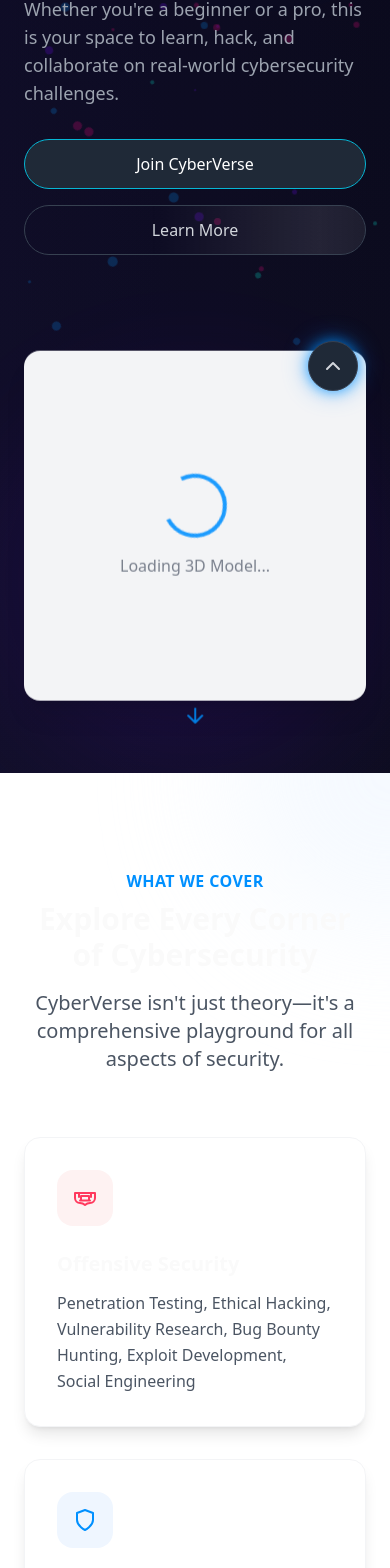
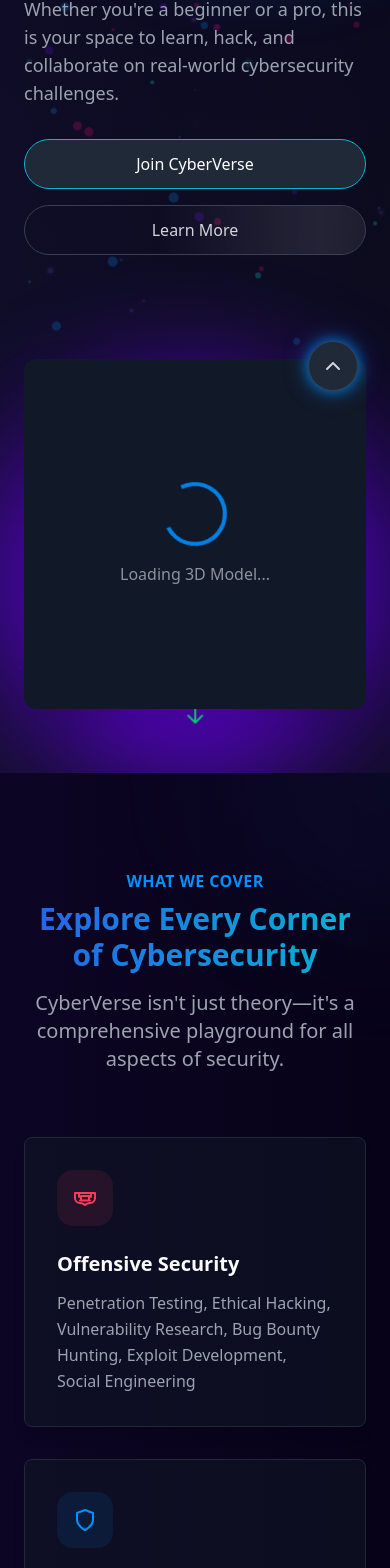
Before and after one commit to Anadi-Gupta1/cyberplayground-adventure, a React (Vite) app: page / in a window 390 px wide. Shown: the part 421-1989 px from the top of the page. Built offline with nearby package versions, Linux system fonts and the light colour scheme.

Commit message:
Enhance site with dark theme, 3D, CSS
- Implement dark theme across all pages.
- Integrate 3D animations and models.
- Add advanced CSS and JavaScript enhancements.

```diff
--- a/src/components/Features.tsx
+++ b/src/components/Features.tsx
@@ -1,8 +1,11 @@
-import React, { useEffect } from 'react';
+
+import React, { useEffect, useRef } from 'react';
 import { cn } from "@/lib/utils";
 import ThreeDModel from '@/components/ThreeDModel';
 
 const Features = () => {
+  const sectionRef = useRef<HTMLElement>(null);
+
   // Animation on scroll
   useEffect(() => {
     const fadeElems = document.querySelectorAll('.fade-in-section');
@@ -19,10 +22,46 @@ const Features = () => {
       observer.observe(elem);
     });
 
+    // Mouse move effect for 3D tilt
+    const tiltCards = document.querySelectorAll('.tilt-card');
+
+    const handleMouseMove = (e: MouseEvent) => {
+      tiltCards.forEach(card => {
+        const rect = (card as HTMLElement).getBoundingClientRect();
+        const x = e.clientX - rect.left;
+        const y = e.clientY - rect.top;
+
+        const centerX = rect.width / 2;
+        const centerY = rect.height / 2;
+
+        const rotateX = (y - centerY) / 10;
+        const rotateY = (centerX - x) / 10;
+
+        // Only apply effect if mouse is over the card
+        if (x > 0 && x < rect.width && y > 0 && y < rect.height) {
+          (card as HTMLElement).style.transform = `perspective(1000px) rotateX(${rotateX}deg) rotateY(${rotateY}deg) scale(1.05)`;
+        } else {
+          (card as HTMLElement).style.transform = '';
+        }
+      });
+    };
+
+    const handleMouseLeave = () => {
+      tiltCards.forEach(card => {
+        (card as HTMLElement).style.transform = '';
+      });
+    };
+
+    sectionRef.current?.addEventListener('mousemove', handleMouseMove);
+    sectionRef.current?.addEventListener('mouseleave', handleMouseLeave);
+
     return () => {
       fadeElems.forEach(elem => {
         observer.unobserve(elem);
       });
+
+      sectionRef.current?.removeEventListener('mousemove', handleMouseMove);
+      sectionRef.current?.removeEventListener('mouseleave', handleMouseLeave);
     };
   }, []);
 
@@ -32,7 +71,7 @@ const Features = () => {
       color: "red",
       icon: (
         <svg xmlns="http://www.w3.org/2000/svg" className="w-6 h-6" viewBox="0 0 24 24" fill="none" stroke="currentColor" strokeWidth="2" strokeLinecap="round" strokeLinejoin="round">
-          <path d="M2 12a5 5 0 0 0 5 5 8 8 0 0 1 5 2a8 8 0 0 1 5-2 5 5 0 0 0 5-5V7H2z"></path>
+          <path d="M2 12a5 5 0 0 0 5 5 8 8 0 0 1 5 2 8 8 0 0 1 5-2 5 5 0 0 0 5-5V7H2z"></path>
           <path d="M6 11V7h12v4"></path>
           <path d="M8 14v-4h8v4"></path>
           <path d="M7 14.5h10"></path>
@@ -104,16 +143,16 @@ const Features = () => {
   ];
 
   return (
-    <section id="features" className="py-24 bg-white relative overflow-hidden">
+    <section id="features" ref={sectionRef} className="py-24 relative overflow-hidden bg-background animated-gradient">
       {/* Background elements */}
-      <div className="absolute -top-40 -right-40 w-80 h-80 bg-blue-50 rounded-full opacity-60 blur-3xl"></div>
-      <div className="absolute -bottom-40 -left-40 w-80 h-80 bg-purple-50 rounded-full opacity-60 blur-3xl"></div>
+      <div className="absolute -top-40 -right-40 w-80 h-80 bg-blue-900/20 rounded-full opacity-60 blur-3xl"></div>
+      <div className="absolute -bottom-40 -left-40 w-80 h-80 bg-purple-900/20 rounded-full opacity-60 blur-3xl"></div>
 
       <div className="container mx-auto max-w-7xl px-6 md:px-12 relative">
         <div className="text-center mb-16 fade-in-section">
           <h2 className="text-base uppercase font-semibold tracking-wide text-cyber-blue">What We Cover</h2>
-          <h3 className="mt-2 text-3xl md:text-4xl font-bold">Explore Every Corner of Cybersecurity</h3>
-          <p className="mt-4 text-xl text-gray-600 max-w-3xl mx-auto">
+          <h3 className="mt-2 text-3xl md:text-4xl font-bold text-gradient-blue">Explore Every Corner of Cybersecurity</h3>
+          <p className="mt-4 text-xl text-gray-400 max-w-3xl mx-auto">
             CyberVerse isn't just theory—it's a comprehensive playground for all aspects of security.
           </p>
         </div>
@@ -122,35 +161,35 @@ const Features = () => {
           {securityAreas.map((area, index) => (
             <div
               key={area.title}
-              className="fade-in-section bg-white rounded-2xl p-8 shadow-lg hover:shadow-xl transition-all duration-300 border border-gray-100 hover:border-blue-100"
+              className="fade-in-section tilt-card bg-gray-900/50 rounded-2xl p-8 shadow-lg transition-all duration-300 border border-gray-800 growing-border"
               style={{ transitionDelay: `${index * 100}ms` }}
             >
               <div className={cn(
                 "w-14 h-14 rounded-2xl flex items-center justify-center mb-6",
-                area.color === "red" ? "bg-red-50 text-cyber-red" :
-                area.color === "blue" ? "bg-blue-50 text-cyber-blue" :
-                "bg-purple-50 text-cyber-purple"
+                area.color === "red" ? "bg-cyber-red/10 text-cyber-red" :
+                area.color === "blue" ? "bg-cyber-blue/10 text-cyber-blue" :
+                "bg-cyber-purple/10 text-cyber-purple"
               )}>
                 {area.icon}
               </div>
               <h4 className="text-xl font-bold mb-3">{area.title}</h4>
-              <p className="text-gray-600 leading-relaxed">{area.description}</p>
+              <p className="text-gray-400 leading-relaxed">{area.description}</p>
             </div>
           ))}
         </div>
 
         <div className="mt-20 fade-in-section">
-          <div className="bg-gradient-to-r from-blue-500 to-purple-600 rounded-2xl overflow-hidden shadow-xl">
-            <div className="flex flex-col md:flex-row">
+          <div className="bg-gradient-to-r from-blue-900/50 to-purple-900/50 backdrop-blur-sm rounded-2xl overflow-hidden shadow-xl border border-gray-800 card-3d-container">
+            <div className="card-3d flex flex-col md:flex-row">
               <div className="w-full md:w-1/2 p-10 text-white">
-                <h3 className="text-2xl font-bold mb-4">Get Hands-On Experience</h3>
-                <p className="mb-6">
+                <h3 className="text-2xl font-bold mb-4 glitch-text" data-text="Get Hands-On Experience">Get Hands-On Experience</h3>
+                <p className="mb-6 text-gray-300">
                   CyberVerse isn't just about theory—it's a playground for real hacking techniques.
                   Get your hands dirty with our practical workshops and labs.
                 </p>
                 <a
                   href="#workshops"
-                  className="inline-flex items-center px-5 py-3 rounded-full bg-white text-blue-600 font-medium transition-all duration-300 hover:shadow-lg"
+                  className="cyber-button inline-flex items-center rounded-full"
                 >
                   View Workshops
                   <svg xmlns="http://www.w3.org/2000/svg" className="h-5 w-5 ml-2" viewBox="0 0 24 24" fill="none" stroke="currentColor" strokeWidth="2" strokeLinecap="round" strokeLinejoin="round">
@@ -159,9 +198,9 @@ const Features = () => {
                   </svg>
                 </a>
               </div>
-              <div className="w-full md:w-1/2 bg-white">
+              <div className="w-full md:w-1/2 bg-gray-900/50 backdrop-blur-md">
                 <div className="h-full p-6">
-                  <ThreeDModel type="custom" url="https://prod.spline.design/6k804mHSWxPeHRpJ/scene.splinecode" />
+                  <ThreeDModel type="shield" />
                 </div>
               </div>
             </div>
--- a/src/components/Hero.tsx
+++ b/src/components/Hero.tsx
@@ -6,7 +6,7 @@ const Hero = () => {
   const textRef = useRef<HTMLDivElement>(null);
 
   useEffect(() => {
-    // Simple animation for staggered text appearance
+    // Animation for staggered text appearance
     const textElements = textRef.current?.querySelectorAll('.animate-stagger');
     textElements?.forEach((el, index) => {
       setTimeout(() => {
@@ -14,16 +14,61 @@ const Hero = () => {
         el.classList.remove('opacity-0', 'translate-y-4');
       }, 200 + index * 100);
     });
+
+    // Particle animation
+    const createParticles = () => {
+      const particleContainer = document.querySelector('.hero-particles');
+      if (!particleContainer) return;
+
+      // Clean up any existing particles
+      particleContainer.innerHTML = '';
+
+      // Create new particles
+      for (let i = 0; i < 50; i++) {
+        const particle = document.createElement('div');
+        particle.classList.add('particle');
+
+        // Random position, size, and animation duration
+        const size = Math.random() * 4 + 1;
+        particle.style.width = `${size}px`;
+        particle.style.height = `${size}px`;
+        particle.style.left = `${Math.random() * 100}%`;
+        particle.style.top = `${Math.random() * 100}%`;
+
+        // Glow effect colors (blue, purple, cyan)
+        const colors = ['rgba(0, 144, 255, 0.6)', 'rgba(112, 0, 255, 0.6)', 'rgba(0, 255, 200, 0.6)'];
+        particle.style.boxShadow = `0 0 ${size}px ${colors[Math.floor(Math.random() * colors.length)]}`;
+
+        // Animation
+        const duration = Math.random() * 15 + 10;
+        particle.style.animation = `particle-float ${duration}s linear infinite`;
+        particle.style.animationDelay = `${Math.random() * duration}s`;
+
+        particleContainer.appendChild(particle);
+      }
+    };
+
+    createParticles();
+
+    // Recreate particles on window resize
+    window.addEventListener('resize', createParticles);
+
+    return () => {
+      window.removeEventListener('resize', createParticles);
+    };
   }, []);
 
   return (
     <section className="relative min-h-screen pt-28 pb-16 overflow-hidden matrix-bg">
+      {/* Particle effect */}
+      <div className="hero-particles absolute inset-0 pointer-events-none"></div>
+
       {/* Background gradient */}
       <div className="absolute inset-0 bg-gradient-to-b from-gray-900/30 to-gray-800/30 z-0"></div>
 
       {/* Decorative circles */}
-      <div className="absolute top-20 right-0 w-64 h-64 bg-cyber-blue opacity-10 rounded-full blur-3xl"></div>
-      <div className="absolute bottom-0 left-0 w-96 h-96 bg-cyber-purple opacity-10 rounded-full blur-3xl"></div>
+      <div className="absolute top-20 right-0 w-64 h-64 bg-cyber-blue opacity-10 rounded-full blur-3xl animate-pulse"></div>
+      <div className="absolute bottom-0 left-0 w-96 h-96 bg-cyber-purple opacity-10 rounded-full blur-3xl animate-pulse animation-delay-300"></div>
 
       <div className="container mx-auto max-w-7xl px-6 md:px-12 relative z-10">
         <div className="flex flex-col lg:flex-row items-center gap-16">
@@ -65,7 +110,7 @@ const Hero = () => {
 
           {/* 3D Model */}
           <div className="w-full lg:w-1/2 mt-10 lg:mt-0">
-            <div className="relative floating">
+            <div className="relative">
               <ThreeDModel type="shield" />
             </div>
           </div>
@@ -74,14 +119,14 @@ const Hero = () => {
 
       {/* Scroll indicator */}
       <div className="absolute bottom-10 left-1/2 transform -translate-x-1/2 flex flex-col items-center animate-pulse">
-        <p className="text-sm text-gray-400 mb-2">Scroll to explore</p>
+        <p className="text-sm text-gray-400 mb-2 neon-text-green">Scroll to explore</p>
         <svg
           width="24"
           height="24"
           viewBox="0 0 24 24"
           fill="none"
           xmlns="http://www.w3.org/2000/svg"
-          className="animate-bounce text-cyber-blue"
+          className="animate-bounce text-cyber-green"
         >
           <path
             d="M12 5V19M12 19L19 12M12 19L5 12"
--- a/src/components/ThreeDModel.tsx
+++ b/src/components/ThreeDModel.tsx
@@ -15,6 +15,8 @@ declare global {
         'loading-anim'?: string;
         'pixel-ratio'?: string;
         'rendering-scale'?: string;
+        'auto-rotate'?: string;
+        'animation-name'?: string;
       };
     }
   }
@@ -24,6 +26,7 @@ const ThreeDModel: React.FC<ThreeDModelProps> = ({ type, url }) => {
   const containerRef = useRef<HTMLDivElement>(null);
   const [isLoaded, setIsLoaded] = useState(false);
   const [isMobile, setIsMobile] = useState(false);
+  const [isHovering, setIsHovering] = useState(false);
 
   useEffect(() => {
     // Check if we're on mobile
@@ -41,6 +44,7 @@ const ThreeDModel: React.FC<ThreeDModelProps> = ({ type, url }) => {
       script.src = 'https://unpkg.com/@splinetool/viewer@1.9.76/build/spline-viewer.js';
       script.onload = () => {
         setIsLoaded(true);
+        console.log('Spline Viewer script loaded');
       };
       document.head.appendChild(script);
     } else {
@@ -62,46 +66,71 @@ const ThreeDModel: React.FC<ThreeDModelProps> = ({ type, url }) => {
           viewer.setAttribute('loading-anim', 'false');
           viewer.setAttribute('pixel-ratio', '1');
           viewer.setAttribute('rendering-scale', '0.5');
+          viewer.setAttribute('auto-rotate', 'true');
         } else {
           // Default quality for desktop
           viewer.setAttribute('loading-anim', 'true');
           viewer.setAttribute('pixel-ratio', '2');
           viewer.setAttribute('rendering-scale', '1');
+          if (isHovering) {
+            viewer.setAttribute('auto-rotate', 'true');
+          } else {
+            viewer.setAttribute('auto-rotate', 'false');
+          }
         }
       });
     };
 
     if (isLoaded) {
       optimizeSplineForMobile();
+
+      // Add event listeners to check when model is loaded
+      const viewers = document.querySelectorAll('spline-viewer');
+      viewers.forEach((viewer: any) => {
+        viewer.addEventListener('load', () => {
+          console.log('Spline model loaded');
+
+          // Try to play intro animation if available
+          try {
+            if (viewer.currentScene && viewer.currentScene.play) {
+              viewer.currentScene.play('intro');
+            }
+          } catch (e) {
+            console.log('No intro animation found');
+          }
+        });
+      });
     }
-  }, [isLoaded, isMobile]);
+  }, [isLoaded, isMobile, isHovering]);
 
   // Determine which model to show
   const getModelUrl = () => {
     if (url) return url;
 
-    switch(type) {
-      case 'shield':
-        return 'https://prod.spline.design/6k804mHSWxPeHRpJ/scene.splinecode';
-      default:
-        return 'https://prod.spline.design/6k804mHSWxPeHRpJ/scene.splinecode';
-    }
+    // Use a Spline model that features a glowing cyber shield
+    return 'https://prod.spline.design/6k804mHSWxPeHRpJ/scene.splinecode';
   };
 
   return (
-    <div ref={containerRef} className="spline-container rounded-2xl shadow-xl overflow-hidden">
+    <div
+      ref={containerRef}
+      className={`spline-container transform transition-all duration-500 rounded-2xl shadow-2xl overflow-hidden ${isHovering ? 'scale-105 shadow-cyber-glow' : ''}`}
+      onMouseEnter={() => setIsHovering(true)}
+      onMouseLeave={() => setIsHovering(false)}
+    >
       {isLoaded ? (
         <spline-viewer
           url={getModelUrl()}
           loading-anim={isMobile ? "false" : "true"}
           pixel-ratio={isMobile ? "1" : "2"}
           rendering-scale={isMobile ? "0.5" : "1"}
+          auto-rotate={isHovering || isMobile ? "true" : "false"}
         ></spline-viewer>
       ) : (
-        <div className="w-full h-full flex items-center justify-center bg-gray-100">
+        <div className="w-full h-full flex items-center justify-center bg-gray-900">
           <div className="animate-pulse flex flex-col items-center justify-center">
             <div className="w-16 h-16 border-4 border-cyber-blue border-t-transparent rounded-full animate-spin"></div>
-            <p className="mt-4 text-gray-500">Loading 3D Model...</p>
+            <p className="mt-4 text-gray-400">Loading 3D Model...</p>
           </div>
         </div>
       )}
--- a/src/index.css
+++ b/src/index.css
@@ -1,3 +1,4 @@
+
 @tailwind base;
 @tailwind components;
 @tailwind utilities;
@@ -150,6 +151,12 @@
                 0 0 20px rgba(112, 0, 255, 0.1);
   }
 
+  .shadow-cyber-glow {
+    box-shadow: 0 0 10px rgba(0, 255, 128, 0.3),
+                0 0 30px rgba(0, 255, 128, 0.2),
+                0 0 50px rgba(0, 255, 128, 0.1);
+  }
+
   .text-shadow {
     text-shadow: 0 2px 10px rgba(0, 0, 0, 0.2);
   }
@@ -248,6 +255,12 @@
     z-index: -1;
     opacity: 0.3;
   }
+
+  /* New glitch container for text elements */
+  .glitch-container {
+    position: relative;
+    overflow: hidden;
+  }
 }
 
 /* Custom animations */
@@ -291,19 +304,36 @@
   5%, 15%, 25%, 35% { opacity: 0.9; }
 }
 
+/* Spline container styles */
+.spline-container {
+  position: relative;
+  width: 100%;
+  height: 500px;
+  overflow: hidden;
+  border-radius: 12px;
+  background: rgba(10, 10, 20, 0.3);
+  transition: all 0.4s cubic-bezier(0.175, 0.885, 0.32, 1.275);
+}
+
+.spline-container:hover {
+  transform: scale(1.05);
+  box-shadow: 0 0 30px rgba(0, 255, 128, 0.2);
+}
+
+.spline-container iframe,
+.spline-container spline-viewer {
+  position: absolute;
+  top: 0;
+  left: 0;
+  width: 100%;
+  height: 100%;
+  border: none;
+}
+
 /* Mobile optimization */
 @media (max-width: 768px) {
   .spline-container {
     height: 350px;
-  }
-
-  /* Disable custom cursor on mobile */
-  body.custom-cursor {
-    cursor: auto !important;
-  }
-
-  .cursor-dot, .cursor-ring {
-    display: none !important;
   }
 }
 
@@ -345,6 +375,13 @@
   text-shadow: 0 0 5px rgba(112, 0, 255, 0.5),
                0 0 10px rgba(112, 0, 255, 0.3),
                0 0 15px rgba(112, 0, 255, 0.1);
+  animation: text-flicker 5s infinite alternate;
+}
+
+.neon-text-green {
+  text-shadow: 0 0 5px rgba(0, 255, 128, 0.5),
+               0 0 10px rgba(0, 255, 128, 0.3),
+               0 0 15px rgba(0, 255, 128, 0.1);
   animation: text-flicker 5s infinite alternate;
 }
 
@@ -569,3 +606,54 @@
     clip: rect(45px, 9999px, 10px, 0);
   }
 }
+
+/* 3D Card Effect */
+.card-3d-container {
+  perspective: 1000px;
+  transform-style: preserve-3d;
+}
+
+.card-3d {
+  transition: transform 0.5s;
+  transform-style: preserve-3d;
+}
+
+.card-3d:hover {
+  transform: rotateY(10deg) rotateX(5deg) scale(1.05);
+}
+
+/* New tilt effect for cards */
+.tilt-card {
+  transition: transform 0.3s ease-out;
+  transform-style: preserve-3d;
+  transform: perspective(1000px);
+}
+
+.tilt-card:hover {
+  transform: perspective(1000px) rotateX(5deg) rotateY(5deg) scale(1.05);
+  box-shadow: 0 20px 40px rgba(0, 0, 0, 0.4);
+}
+
+/* New growing border effect */
+.growing-border {
+  position: relative;
+  border-radius: 8px;
+  overflow: hidden;
+}
+
+.growing-border::before {
+  content: '';
+  position: absolute;
+  inset: 0;
+  border: 2px solid transparent;
+  background: linear-gradient(45deg, #00ffbb, #00bbff, #aa00ff) border-box;
+  -webkit-mask: linear-gradient(#fff 0 0) padding-box, linear-gradient(#fff 0 0);
+  -webkit-mask-composite: xor;
+  mask-composite: exclude;
+  opacity: 0;
+  transition: opacity 0.3s;
+}
+
+.growing-border:hover::before {
+  opacity: 1;
+}
--- a/src/pages/NotFound.tsx
+++ b/src/pages/NotFound.tsx
@@ -1,32 +1,55 @@
 
 import { useLocation } from "react-router-dom";
-import { useEffect } from "react";
+import { useEffect, useState } from "react";
+import ParticlesBackground from "@/components/ParticlesBackground";
 
 const NotFound = () => {
   const location = useLocation();
+  const [isLoaded, setIsLoaded] = useState(false);
 
   useEffect(() => {
     console.error(
       "404 Error: User attempted to access non-existent route:",
       location.pathname
     );
+
+    // Animation sequence
+    setTimeout(() => {
+      setIsLoaded(true);
+    }, 300);
   }, [location.pathname]);
 
   return (
-    <div className="min-h-screen flex items-center justify-center bg-white px-6">
-      <div className="text-center max-w-md">
-        <h1 className="text-6xl font-bold mb-4 text-gradient-blue">404</h1>
-        <p className="text-2xl text-gray-800 mb-6">Page not found</p>
-        <p className="text-lg text-gray-600 mb-8">
+    <div className="min-h-screen flex items-center justify-center bg-background animated-gradient overflow-hidden relative">
+      <ParticlesBackground />
+
+      <div className={`text-center max-w-md transition-all duration-700 transform ${isLoaded ? 'opacity-100 translate-y-0' : 'opacity-0 translate-y-10'}`}>
+        <div className="glitch-container mb-8">
+          <h1 className="text-8xl font-bold glitch-text" data-text="404">404</h1>
+        </div>
+
+        <p className="text-2xl text-gray-300 mb-6 neon-text">Page not found</p>
+        <p className="text-lg text-gray-400 mb-8">
           The page you're looking for doesn't exist or has been moved.
         </p>
+
+        <div className="w-full h-0.5 bg-gradient-to-r from-transparent via-gray-700 to-transparent my-8"></div>
+
         <a
           href="/"
-          className="inline-flex items-center px-6 py-3 rounded-full bg-gradient-to-r from-cyber-blue to-cyber-purple text-white font-medium hover:shadow-lg transition-all duration-300"
+          className="cyber-button inline-flex items-center rounded-full"
         >
-          Return to Home
+          <span className="mr-2">Return Home</span>
+          <svg xmlns="http://www.w3.org/2000/svg" className="h-5 w-5" viewBox="0 0 24 24" fill="none" stroke="currentColor" strokeWidth="2" strokeLinecap="round" strokeLinejoin="round">
+            <path d="m5 12h14"></path>
+            <path d="m12 5 7 7-7 7"></path>
+          </svg>
         </a>
       </div>
+
+      {/* Decorative elements */}
+      <div className="absolute -bottom-10 -left-10 w-40 h-40 bg-cyber-purple opacity-20 rounded-full blur-3xl pulse-glow"></div>
+      <div className="absolute -top-10 -right-10 w-40 h-40 bg-cyber-blue opacity-20 rounded-full blur-3xl pulse-glow animation-delay-300"></div>
     </div>
   );
 };
--- a/tailwind.config.ts
+++ b/tailwind.config.ts
@@ -67,6 +67,7 @@ export default {
 					red: '#FF3A5E',
 					blue: '#0090FF',
 					purple: '#7000FF',
+					green: '#00FF7F',
 					black: '#111111',
 					'dark-gray': '#222222',
 					'light-gray': '#F8F8F8',
@@ -122,6 +123,14 @@ export default {
 						boxShadow: '0 0 15px rgba(0, 144, 255, 0.8), 0 0 20px rgba(0, 144, 255, 0.5)'
 					}
 				},
+				'cyber-glow': {
+					'0%, 100%': {
+						boxShadow: '0 0 5px rgba(0, 255, 128, 0.5), 0 0 10px rgba(0, 255, 128, 0.3)'
+					},
+					'50%': {
+						boxShadow: '0 0 15px rgba(0, 255, 128, 0.8), 0 0 30px rgba(0, 255, 128, 0.5)'
+					}
+				},
 				'text-glow': {
 					'0%, 100%': {
 						textShadow: '0 0 5px rgba(112, 0, 255, 0.5), 0 0 10px rgba(112, 0, 255, 0.3)'
@@ -147,6 +156,7 @@ export default {
 				'float': 'float 5s ease-in-out infinite',
 				'pulse': 'pulse 3s ease-in-out infinite',
 				'glow': 'glow 2s ease-in-out infinite',
+				'cyber-glow': 'cyber-glow 2s ease-in-out infinite',
 				'text-glow': 'text-glow 2s ease-in-out infinite',
 				'border-flow': 'border-flow 3s ease infinite'
 			}
```
Also changed, not shown: src/App.tsx (+22 -0 lines), src/contexts/ThemeContext.tsx (+11 -0 lines).
